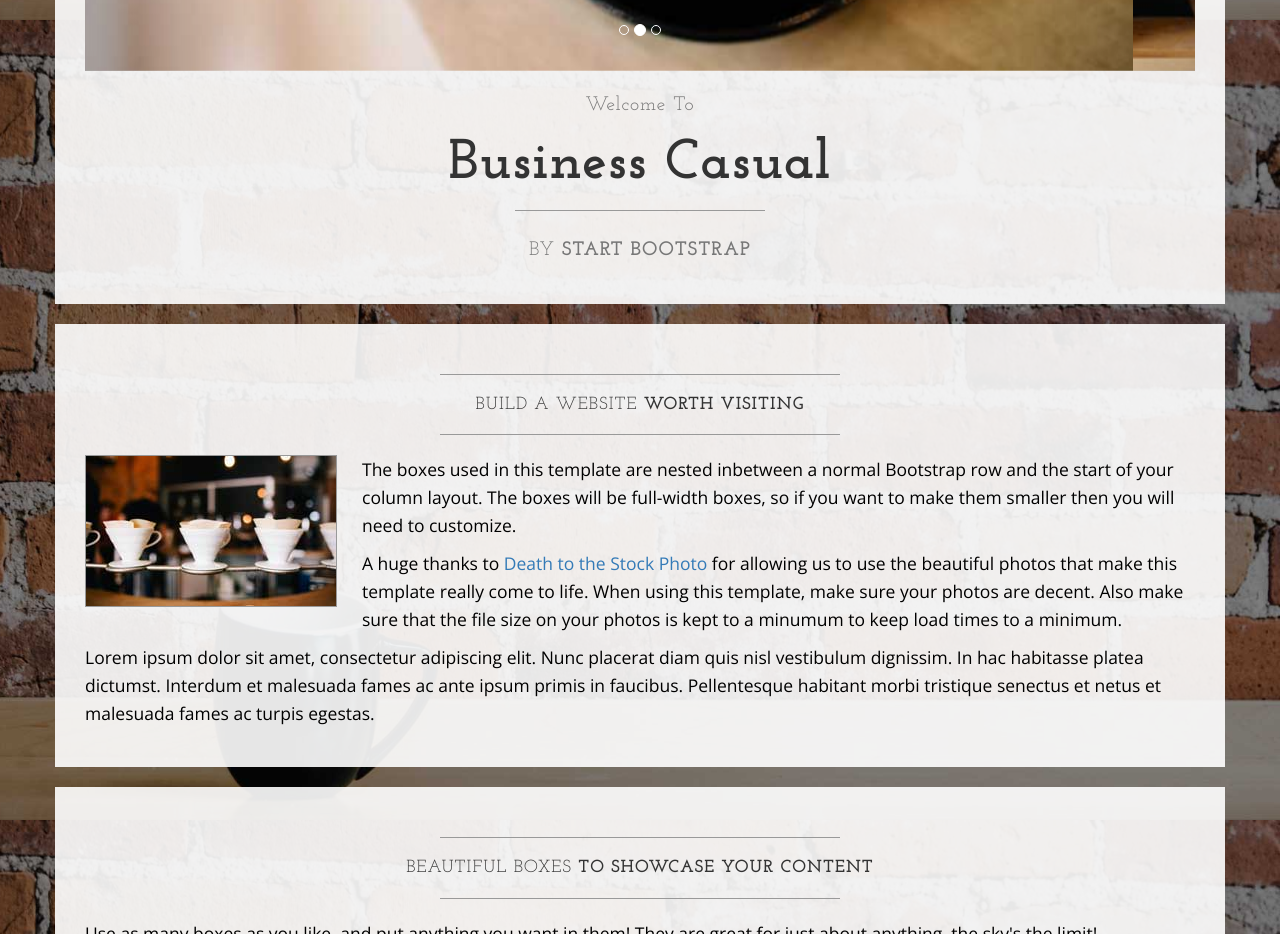
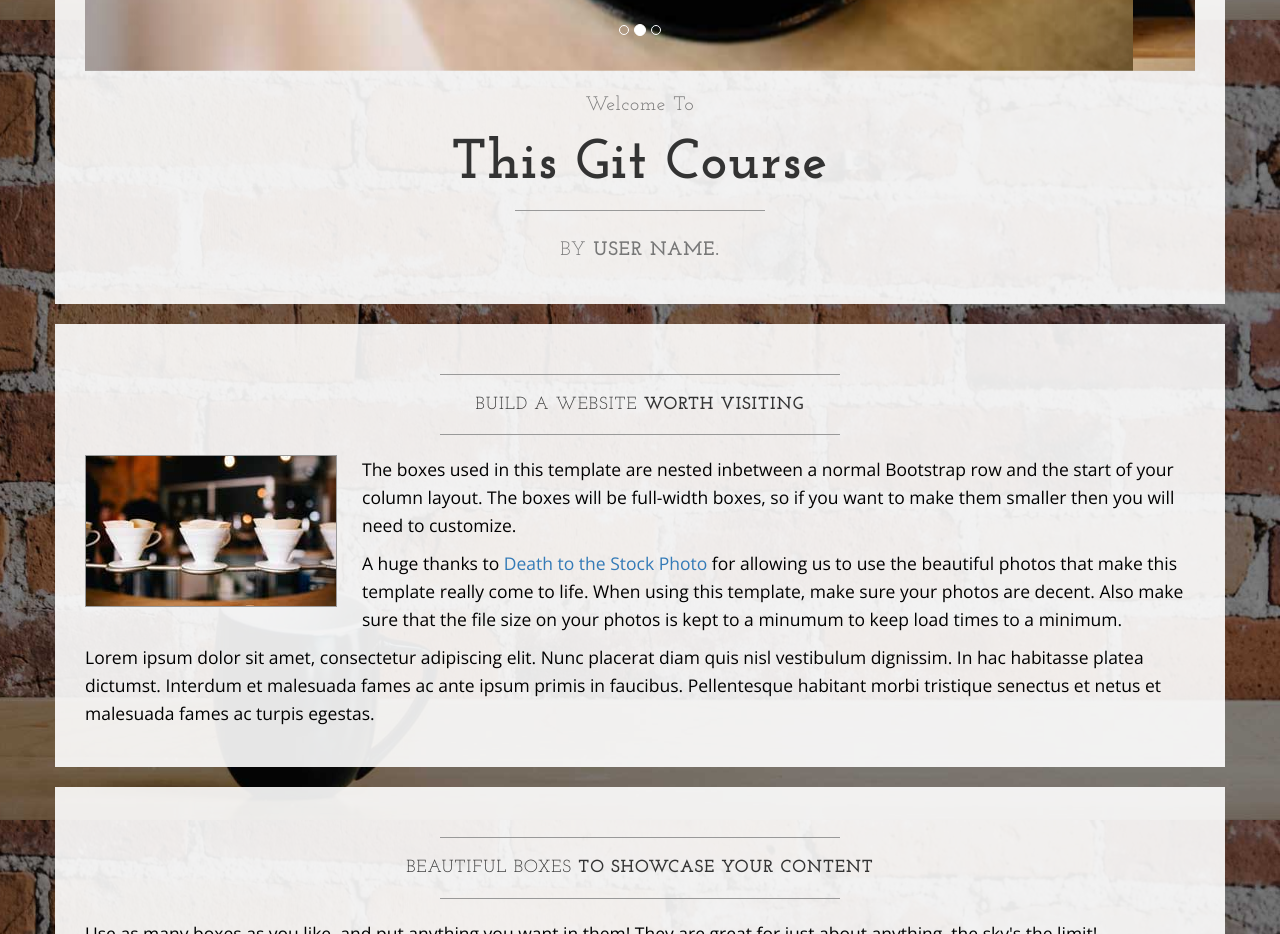
Before and after one commit to rteder/theme, a plain HTML site: page index.html in a window 1280 px wide. Shown: the part 780-1714 px from the top of the page. Drawn offline with nearby package versions, Linux system fonts and the light colour scheme.

Commit message:
Changed items after carousel

```diff
--- a/index.html
+++ b/index.html
@@ -108,11 +108,11 @@
                     <h2 class="brand-before">
                         <small>Welcome to</small>
                     </h2>
-                    <h1 class="brand-name">Business Casual</h1>
+                    <h1 class="brand-name">This Git Course</h1>
                     <hr class="tagline-divider">
                     <h2>
                         <small>By
-                            <strong>Start Bootstrap</strong>
+                            <strong>User Name.</strong>
                         </small>
                     </h2>
                 </div>
```
